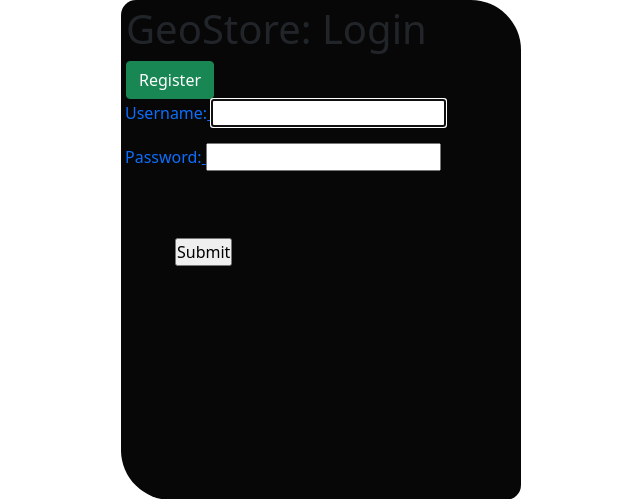
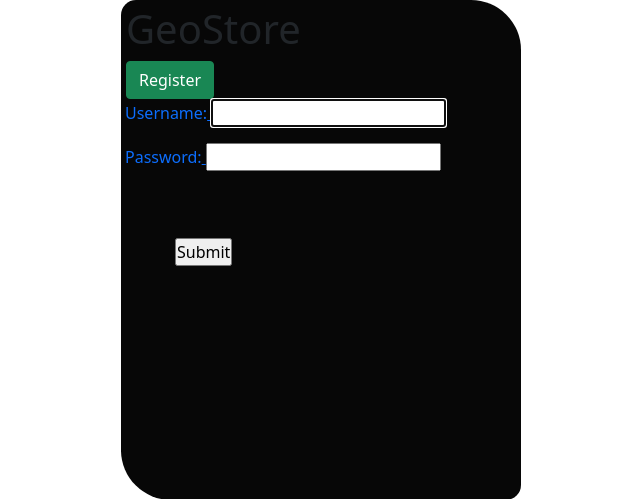
Before and after one commit to kobbyrythm/Geostores-final, a Django app: page /accounts/login/ in a window 1280 px wide. Shown: the part 57-556 px from the top of the page, without its empty margins (319-959 px from the left). Run offline with Django 4.2, Linux system fonts and the light colour scheme; data that the repository does not hold is empty.

```diff
--- a/shop/templates/registration/login.html
+++ b/shop/templates/registration/login.html
@@ -2,7 +2,7 @@
 {% block content %}
 <div class="login">
   <div class="form-box">
-       <h1>GeoStore: Login</h1>
+       <h1>GeoStore</h1>
     {% if form.errors %}
        <p>Your username and password didn't match. Please try again.</p>
     {% endif %}
```
